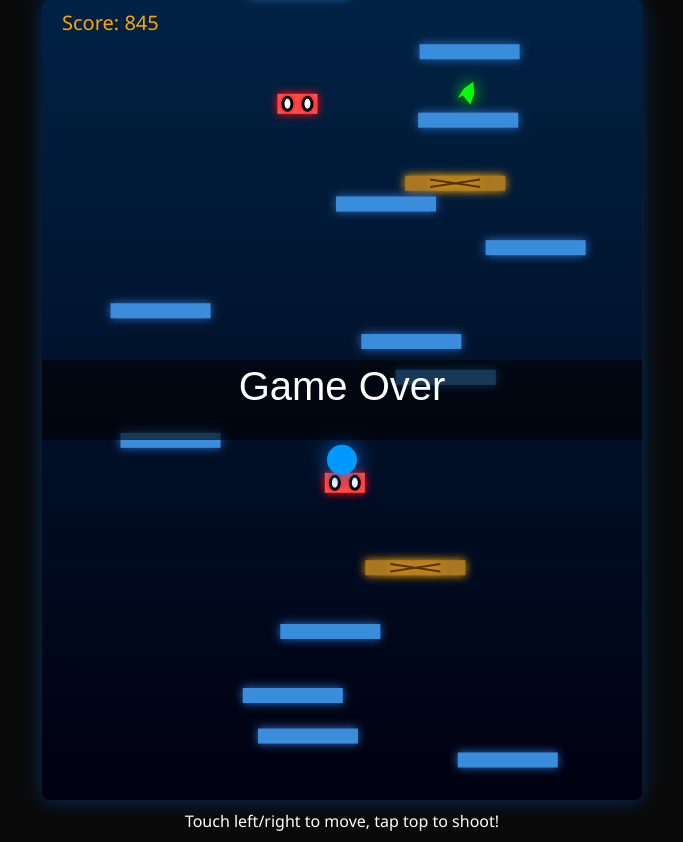
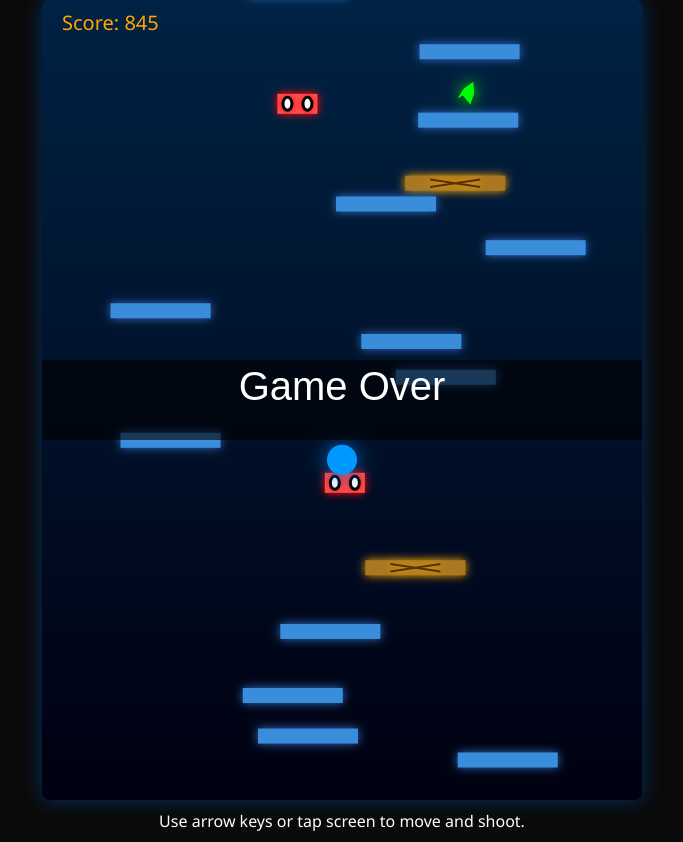
Before and after one commit to ashishdagar249/ball-game, a plain HTML site: page index.html in a window 1280 px wide. Shown: the whole page, without its empty margins (298-981 px from the left). Drawn offline with Linux system fonts and the light colour scheme.

Commit message:
Update index.html

```diff
--- a/index.html
+++ b/index.html
@@ -26,7 +26,7 @@
 <body>
 
 <canvas id="game"></canvas>
-<div id="info">Touch left/right to move, tap top to shoot!</div>
+<div id="info">Use arrow keys or tap screen to move and shoot.</div>
 
 <script>
 (() => {
@@ -703,6 +703,7 @@
   }
 
 
+  // Touch controls for mobile
   let touchX = null;
   canvas.addEventListener('touchstart', e => {
     e.preventDefault();
```
Lines whose indentation alone changed are shown as unchanged.
